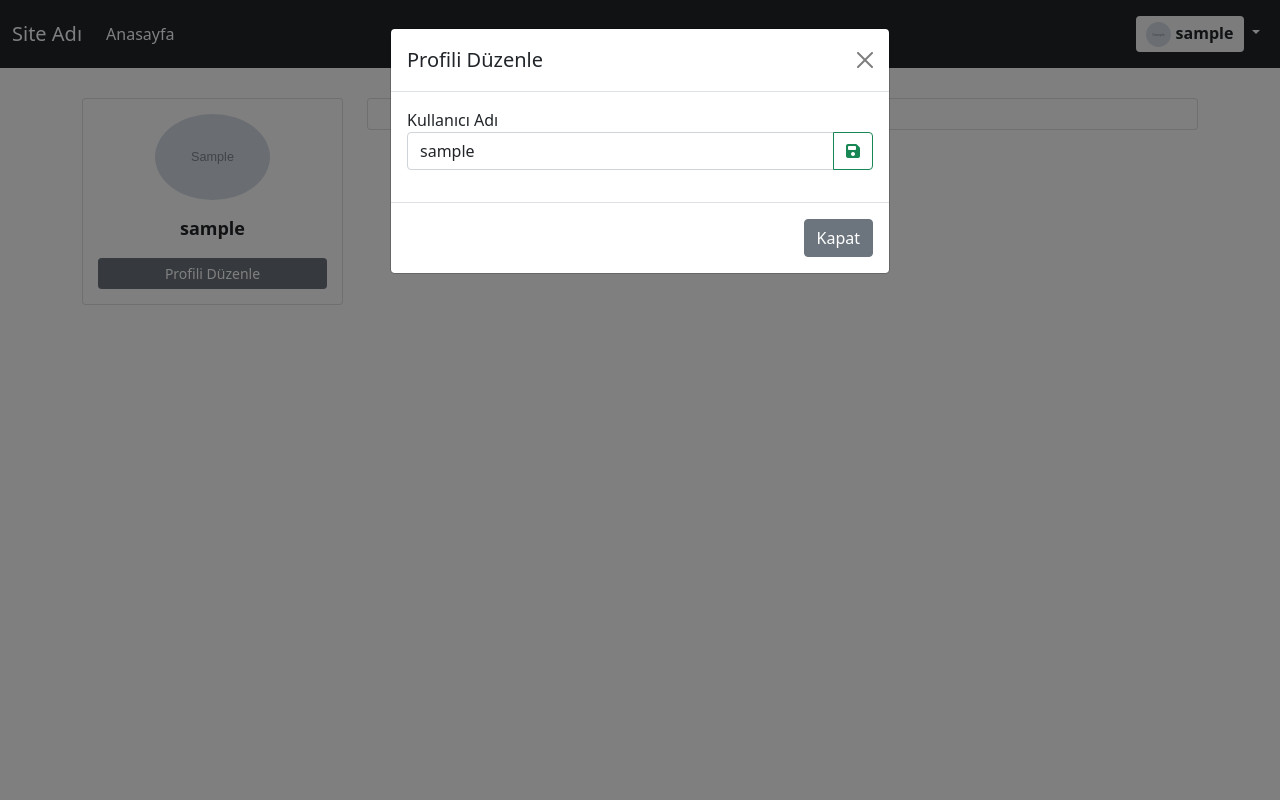
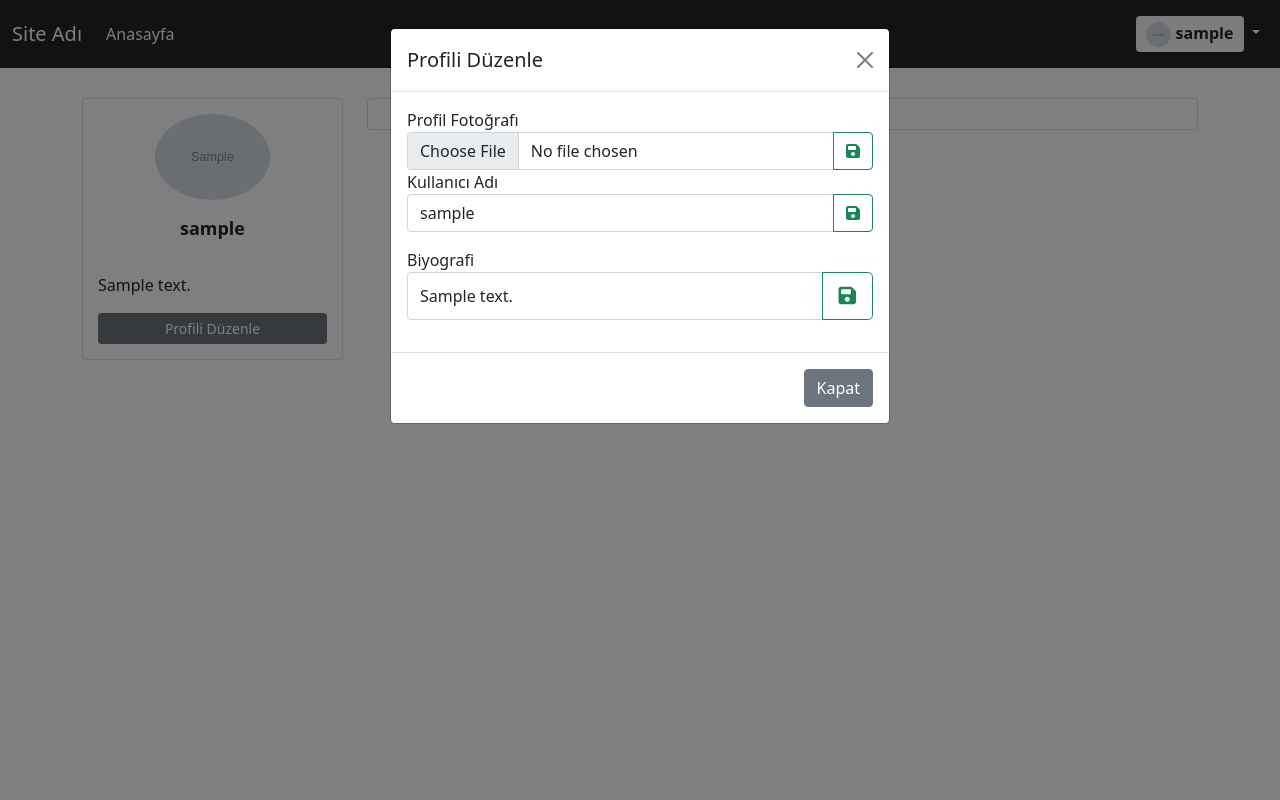
Before and after one commit to umitishere/grad-project, a PHP site: a page that uses profile.php in a window 1280 px wide, after a click on "Profili Düzenle". Run offline with PHP 8.4, Linux system fonts and the light colour scheme; the visitor is signed in with stand-in values (Sample User, id 1); tables that the repository leaves empty or names only in its code hold one stand-in row (values such as "Sample post"); grey boxes marked "Sample" are stand-in pictures; data that the repository does not hold is empty; a stand-in replaces the project's code that opens the database connection; some libraries are stand-ins or nearby versions.

Commit message:
Add update biography and profile photo operations

```diff
--- a/assets/css/layout.css
+++ b/assets/css/layout.css
@@ -22,3 +22,7 @@ body, html {
   margin-right: auto;
   width: 50%;
 }
+
+textarea {
+    text-align: justify;
+}
--- a/login.php
+++ b/login.php
@@ -102,12 +102,12 @@ if($_SERVER["REQUEST_METHOD"] == "POST"){
         <form action="<?php echo htmlspecialchars($_SERVER["PHP_SELF"]); ?>" method="post">
             <div class="form-group margin-top-15">
                 <label for="username">Kullanıcı Adı</label>
-                <input id="username" type="text" name="username" class="form-control <?php echo (!empty($username_err)) ? 'is-invalid' : ''; ?>" value="<?php echo $username; ?>">
+                <input id="username" type="text" name="username" class="form-control <?php echo (!empty($username_err)) ? 'is-invalid' : ''; ?>" value="<?php echo $username; ?>" maxlength="16" />
                 <span class="invalid-feedback"><?php echo $username_err; ?></span>
             </div>
             <div class="form-group margin-top-15">
                 <label for="password">Şifre</label>
-                <input id="password" type="password" name="password" class="form-control <?php echo (!empty($password_err)) ? 'is-invalid' : ''; ?>">
+                <input id="password" type="password" name="password" class="form-control <?php echo (!empty($password_err)) ? 'is-invalid' : ''; ?>" maxlength="256" />
                 <span class="invalid-feedback"><?php echo $password_err; ?></span>
             </div>
             <div class="form-group margin-top-15">
--- a/profile.php
+++ b/profile.php
@@ -65,6 +65,7 @@ if (isset($_SESSION["loggedin"]) && $_SESSION["loggedin"] === true) {
                     <img style="border-radius: 100%;" src="assets/img/profile_photos/<?php echo $getProfileInfo["profile_photo"]; ?>" width="100%" height="100%" />
                 </div>
                 <p class="profileInfoText margin-top-15"><?php echo $getProfileInfo["username"]; ?></p>
+                <p class="margin-top-15"><?php echo $getProfileInfo["biography"]; ?></p>
                 <?php ($myProfile ? print("<button class='btn btn-sm btn-secondary' data-bs-toggle='modal' data-bs-target='#editProfile'>Profili Düzenle</button>") : ""); ?>
             </div>
 
@@ -91,12 +92,35 @@ if (isset($_SESSION["loggedin"]) && $_SESSION["loggedin"] === true) {
         <button type="button" class="btn-close" data-bs-dismiss="modal" aria-label="Close"></button>
       </div>
       <div class="modal-body">
-        <form method="post" action="includes/user-operations.php">
+        <form method="post" action="includes/user-operations.php" enctype="multipart/form-data">
+
+            <label for="update-profile-photo">Profil Fotoğrafı</label>
+            <div class="input-group">
+              <input name="new_profile_photo" type="file" class="form-control" id="update-profile-photo" aria-describedby="inputGroupFileAddon04" aria-label="Upload" required />
+              <button class="btn btn-outline-success" type="submit" name="update_profile_photo"><i class="fas fa-save"></i></button>
+            </div>
 
             <label for="update-username">Kullanıcı Adı</label>
             <div class="input-group mb-3">
-                <input class="form-control" type="text" value="<?php echo $getProfileInfo['username']; ?>" aria-describedby="button-username" id="update-username" name="new_username" />
-                <button type="submit" name="update_username" class="btn btn-outline-success" type="button" id="button-username">
+                <input class="form-control" type="text" value="<?php echo $getProfileInfo['username']; ?>" aria-describedby="button-username" id="update-username" name="new_username" maxlength="16" required />
+                <button type="submit" name="update_username" class="btn btn-outline-success" type="button">
+                    <i class="fas fa-save"></i>
+                </button>
+            </div>
+
+            <label for="update-username">Biyografi</label>
+            <div class="input-group mb-3">
+                <input
+                    class="form-control"
+                    type="text"
+                    value="<?php echo trim($getProfileInfo['biography']); ?>"
+                    aria-describedby="button-username"
+                    id="update-biography"
+                    name="new_biography"
+                    maxlength="180"
+                    required
+                />
+                <button type="submit" name="update_biography" class="btn btn-lg btn-outline-success" type="button">
                     <i class="fas fa-save"></i>
                 </button>
             </div>
```
Also changed, not shown: includes/user-operations.php (+71 -1 lines), register.php (+4 -4 lines), assets/img/profile_photos/3800861Capture.PNG (added), assets/img/profile_photos/6670959blank-profile-picture-g8d467b577_640.png (added).
